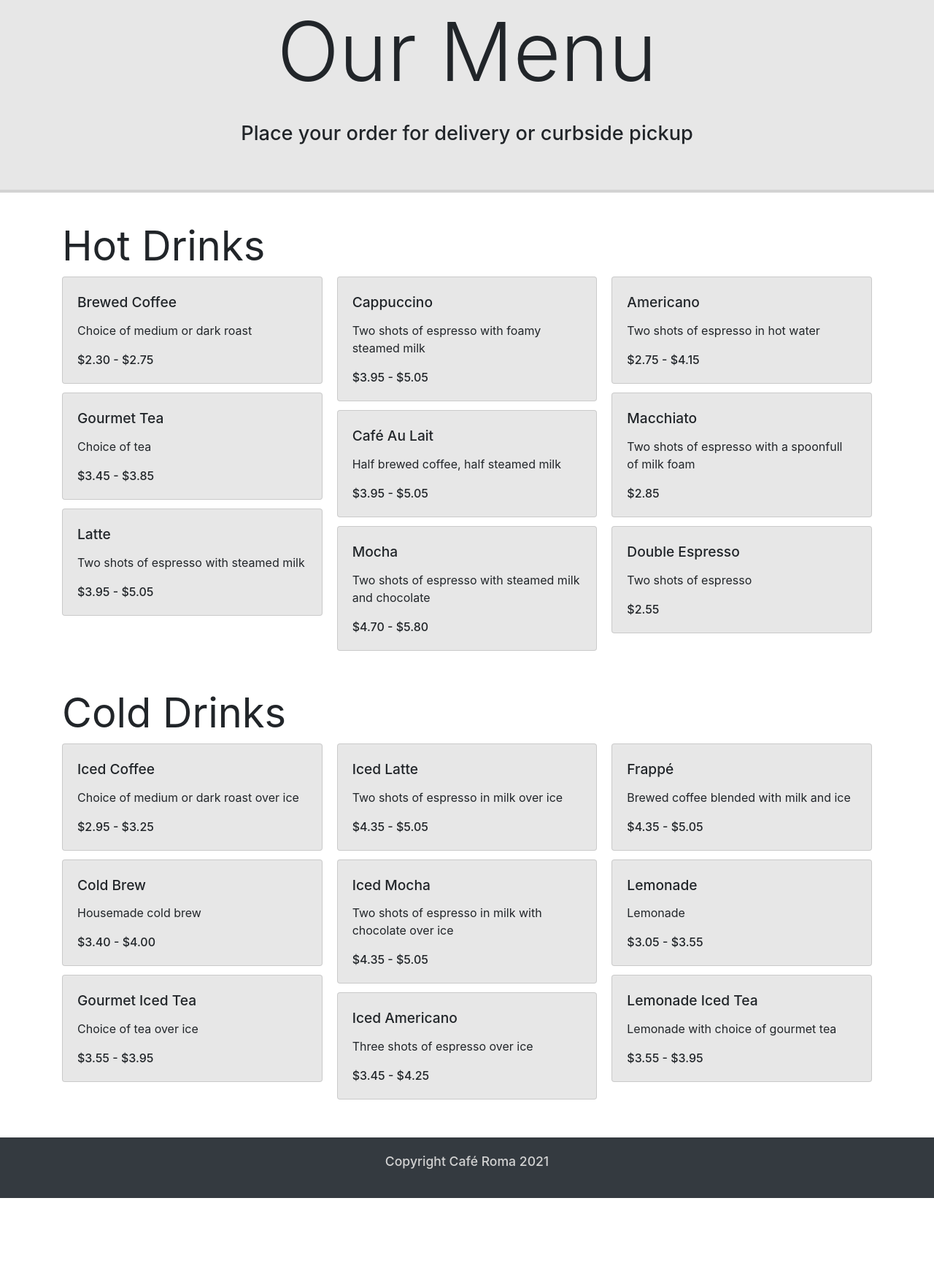
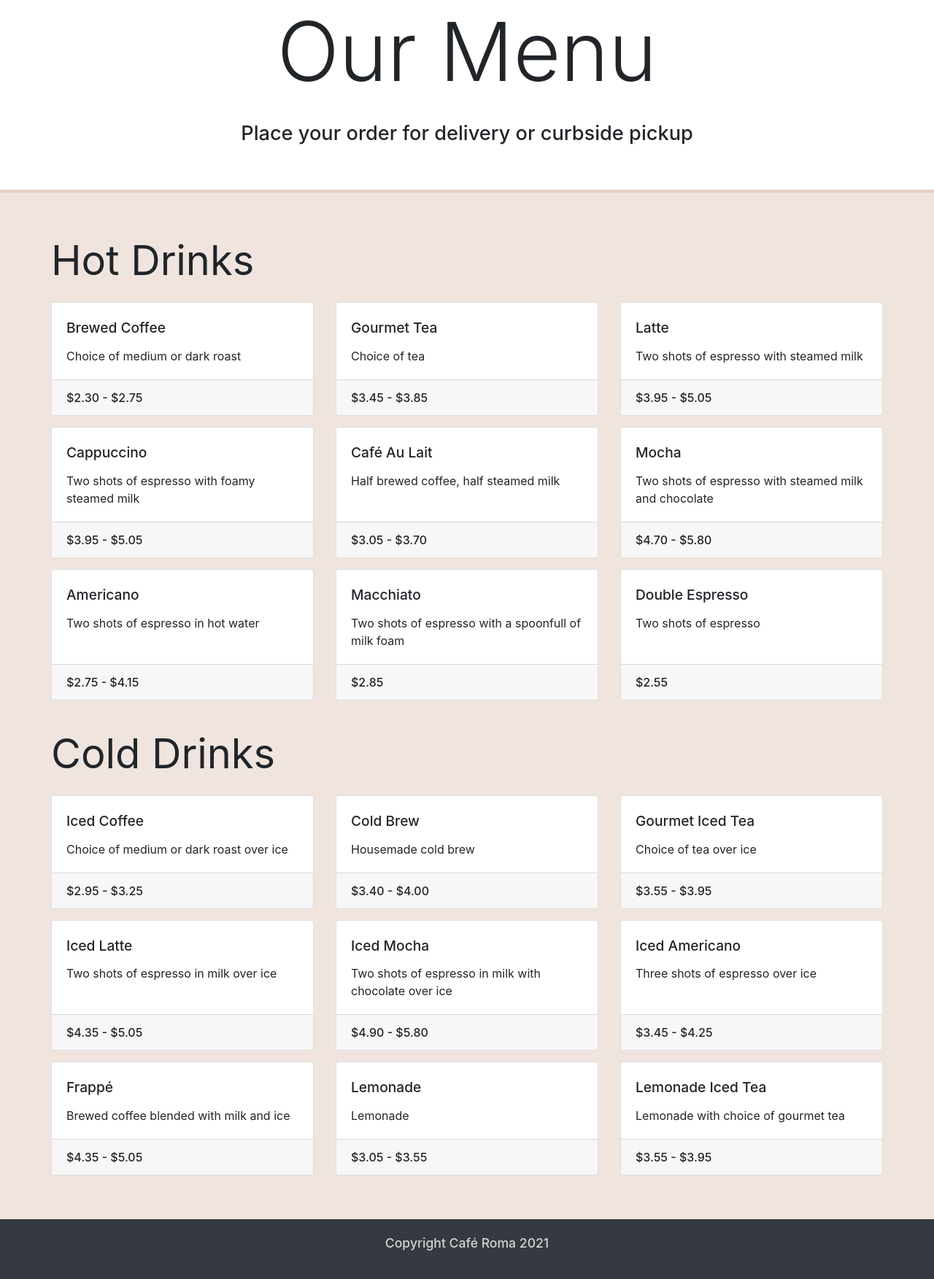
Before and after one commit to nickhyla/cafe-roma, a plain HTML site: page menu.html in a window 1280 px wide. Shown: the part 77-1830 px from the top of the page at 73% size. Before the commit the page ends 1719 px from the top, so only its background shows below. Drawn offline with nearby package versions, Linux system fonts and the light colour scheme.

Commit message:
Mobile Update

```diff
--- a/menu.html
+++ b/menu.html
@@ -50,7 +50,7 @@
 
     <div class="container-fluid menu-hero">
       <div class="row">
-        <h1 class="display-2 mx-auto">Our Menu</h1>
+        <h1 class="display-3 mx-auto">Our Menu</h1>
       </div>
       <div class="row">
         <h4 class="mx-auto">Place your order for delivery or curbside pickup</h4>
@@ -58,13 +58,16 @@
     </div>
   </header>
 
-  <div class="container menu">
+  <div class="menu">
+    <div class="container">
       <h1 class="display-4 font-weight-normal">Hot Drinks</h1>
-    <div class="card-columns">
+      <div class="card-deck">
         <div class="card">
           <div class="card-body">
             <p class="card-title">Brewed Coffee</p>
             <p class="card-text">Choice of medium or dark roast</p>
+          </div>
+          <div class="card-footer">
             <p class="card-text price">$2.30 - $2.75</p>
           </div>
         </div>
@@ -72,6 +75,8 @@
           <div class="card-body">
             <p class="card-title">Gourmet Tea</p>
             <p class="card-text">Choice of tea</p>
+          </div>
+          <div class="card-footer">
             <p class="card-text price">$3.45 - $3.85</p>
           </div>
         </div>
@@ -79,13 +84,19 @@
           <div class="card-body">
             <p class="card-title">Latte</p>
             <p class="card-text">Two shots of espresso with steamed milk</p>
+          </div>
+          <div class="card-footer">
             <p class="card-text price">$3.95 - $5.05</p>
           </div>
         </div>
+      </div>
+      <div class="card-deck">
         <div class="card">
           <div class="card-body">
             <p class="card-title">Cappuccino</p>
             <p class="card-text">Two shots of espresso with foamy steamed milk</p>
+          </div>
+          <div class="card-footer">
             <p class="card-text price">$3.95 - $5.05</p>
           </div>
         </div>
@@ -93,20 +104,28 @@
           <div class="card-body">
             <p class="card-title">Caf&#233 Au Lait</p>
             <p class="card-text">Half brewed coffee, half steamed milk</p>
-          <p class="card-text price">$3.95 - $5.05</p>
+          </div>
+          <div class="card-footer">
+            <p class="card-text price">$3.05 - $3.70</p>
           </div>
         </div>
         <div class="card">
           <div class="card-body">
             <p class="card-title">Mocha</p>
             <p class="card-text">Two shots of espresso with steamed milk and chocolate</p>
+          </div>
+          <div class="card-footer">
             <p class="card-text price">$4.70 - $5.80</p>
           </div>
         </div>
+      </div>
+      <div class="card-deck">
         <div class="card">
           <div class="card-body">
             <p class="card-title">Americano</p>
             <p class="card-text">Two shots of espresso in hot water</p>
+          </div>
+          <div class="card-footer">
             <p class="card-text price">$2.75 - $4.15</p>
           </div>
         </div>
@@ -114,6 +133,8 @@
           <div class="card-body">
             <p class="card-title">Macchiato</p>
             <p class="card-text">Two shots of espresso with a spoonfull of milk foam</p>
+          </div>
+          <div class="card-footer">
             <p class="card-text price">$2.85</p>
           </div>
         </div>
@@ -121,19 +142,23 @@
           <div class="card-body">
             <p class="card-title">Double Espresso</p>
             <p class="card-text">Two shots of espresso</p>
+          </div>
+          <div class="card-footer">
             <p class="card-text price">$2.55</p>
           </div>
         </div>
       </div>
     </div>
 
-  <div class="container menu">
+    <div class="container">
       <h1 class="display-4 font-weight-normal">Cold Drinks</h1>
-    <div class="card-columns">
+      <div class="card-deck">
         <div class="card">
           <div class="card-body">
             <p class="card-title">Iced Coffee</p>
             <p class="card-text">Choice of medium or dark roast over ice</p>
+          </div>
+          <div class="card-footer">
             <p class="card-text price">$2.95 - $3.25</p>
           </div>
         </div>
@@ -141,6 +166,8 @@
           <div class="card-body">
             <p class="card-title">Cold Brew</p>
             <p class="card-text">Housemade cold brew</p>
+          </div>
+          <div class="card-footer">
             <p class="card-text price">$3.40 - $4.00</p>
           </div>
         </div>
@@ -148,13 +175,19 @@
           <div class="card-body">
             <p class="card-title">Gourmet Iced Tea</p>
             <p class="card-text">Choice of tea over ice</p>
+          </div>
+          <div class="card-footer">
             <p class="card-text price">$3.55 - $3.95</p>
           </div>
         </div>
+      </div>
+      <div class="card-deck">
         <div class="card">
           <div class="card-body">
             <p class="card-title">Iced Latte</p>
             <p class="card-text">Two shots of espresso in milk over ice</p>
+          </div>
+          <div class="card-footer">
             <p class="card-text price">$4.35 - $5.05</p>
           </div>
         </div>
@@ -162,20 +195,28 @@
           <div class="card-body">
             <p class="card-title">Iced Mocha</p>
             <p class="card-text">Two shots of espresso in milk with chocolate over ice</p>
-          <p class="card-text price">$4.35 - $5.05</p>
+          </div>
+          <div class="card-footer">
+            <p class="card-text price">$4.90 - $5.80</p>
           </div>
         </div>
         <div class="card">
           <div class="card-body">
             <p class="card-title">Iced Americano</p>
             <p class="card-text">Three shots of espresso over ice</p>
+          </div>
+          <div class="card-footer">
             <p class="card-text price">$3.45 - $4.25</p>
           </div>
         </div>
+      </div>
+      <div class="card-deck">
         <div class="card">
           <div class="card-body">
             <p class="card-title">Frapp&#233</p>
             <p class="card-text">Brewed coffee blended with milk and ice</p>
+          </div>
+          <div class="card-footer">
             <p class="card-text price">$4.35 - $5.05</p>
           </div>
         </div>
@@ -183,6 +224,8 @@
           <div class="card-body">
             <p class="card-title">Lemonade</p>
             <p class="card-text">Lemonade</p>
+          </div>
+          <div class="card-footer">
             <p class="card-text price">$3.05 - $3.55</p>
           </div>
         </div>
@@ -190,7 +233,10 @@
           <div class="card-body">
             <p class="card-title">Lemonade Iced Tea</p>
             <p class="card-text">Lemonade with choice of gourmet tea</p>
+          </div>
+          <div class="card-footer">
             <p class="card-text price">$3.55 - $3.95</p>
+          </div>
         </div>
       </div>
     </div>
--- a/style.css
+++ b/style.css
@@ -9,8 +9,8 @@
   background-color: rgb(121, 80, 65);
   background-image: linear-gradient(rgba(0, 0, 0, 0), rgba(0, 0, 0, .70)), url("images/coffee-beans.jpg");
   height: 90vh;
-  background-position: center;
-  background-size: cover;
+  background-repeat: no-repeat;
+  background-position: top;
   background-attachment: fixed;
 }
 
@@ -55,26 +55,19 @@
 .info h1 {
   margin-top: 40px;
   margin-bottom: 20px;
-  color: rgb(35, 35, 35);
-}
-
-.info .display-4 {
-  font-size: 300%;
 }
 
 .info h4 {
   font-size: 130%;
-  color: rgb(75, 75, 75);
 }
 
 .info p {
   font-size: 110%;
   font-weight: 500;
-  color: rgb(75, 75, 75);
+  color: black;
 }
 
 .info p:hover {
-  color: black;
   text-decoration: 1px black underline;
 
 }
@@ -114,12 +107,8 @@ footer p {
 /
 */
 
-.menu-hero {
-  background-color: rgb(231, 231, 231);
-}
-
 .menu-hero, .checkout-hero {
-  border-bottom: 4px solid lightgray;
+  border-bottom: 4px solid #e2d0c3;
 }
 
 .menu-hero h1, .checkout-hero h1 {
@@ -127,9 +116,10 @@ footer p {
   margin-bottom: 30px;
 }
 
-.menu-hero h4, .checkout-hero h4 {
+.menu-hero h4 {
   margin-bottom: 50px;
   font-size: 130%;
+  padding: 0 20px;
 }
 
 /*
@@ -139,18 +129,23 @@ footer p {
 */
 
 .menu {
-  margin: 40px 0;
+  background-color: #efe5de;
+  padding: 40px 15px;
+}
+
+.menu .container {
+  padding: 20px 0px;
 }
 
 .menu .card {
-  background-color: rgb(231, 231, 231);
-  transition: background-color 0.2s;
+  margin-top: 15px;
 }
 
 .menu .card:hover {
   cursor: pointer;
-  background-color: rgb(215, 215, 215);
+  border: 1px solid #888;
 }
+
 
 .menu .card-title {
   font-size: 120%;
@@ -166,10 +161,9 @@ footer p {
 /
 */
 
-
 .shopping-cart {
-	padding: 60px 0;
-  background-color: rgb(231, 231, 231);
+	padding: 60px 15px;
+  background-color: #efe5de;
 }
 
 .shopping-cart .content {
@@ -232,7 +226,7 @@ footer p {
 .shopping-cart .summary .summary-item:not(:last-of-type) {
 	padding-bottom: 10px;
 	padding-top: 10px;
-	border-bottom: 1px solid lightgray;
+	border-bottom: 1px solid #e2d0c3;
 }
 
 .shopping-cart .summary .price {
@@ -260,7 +254,7 @@ footer p {
 /* Medium devices (tablets, 768px and up) */
 @media (min-width: 768px) {
   .hero h1, .menu-hero h1, .checkout-hero h1 {
-    font-size: 600%;
+    font-size: 550%;
   }
   .menu-hero h4 {
     margin-bottom: 60px;
@@ -276,6 +270,9 @@ footer p {
   .shopping-cart .quantity-input {
     margin: auto;
   }
+  .info .display-5 {
+    font-size: 280%;
+  }
 }
 
 /* Large devices (desktops, 992px and up) */
@@ -283,9 +280,6 @@ footer p {
   .googleMap {
     width: 400px;
     height: 300px;
-  }
-  .info .display-4 {
-    font-size: 320%;
   }
 
   .info h4 {
@@ -298,6 +292,7 @@ footer p {
   .responsive-img {
     width: 24.99999%;
   }
+
 }
 
 /* Extra large devices (large desktops, 1200px and up) */
@@ -308,4 +303,7 @@ footer p {
   .menu-hero h4 {
     font-size: 170%;
   }
+  .info .display-5 {
+    font-size: 300%;
+  }
 }
```
Also changed, not shown: cart.html (+1 -1 lines), index.html (+6 -6 lines). Lines whose indentation alone changed are shown as unchanged.
